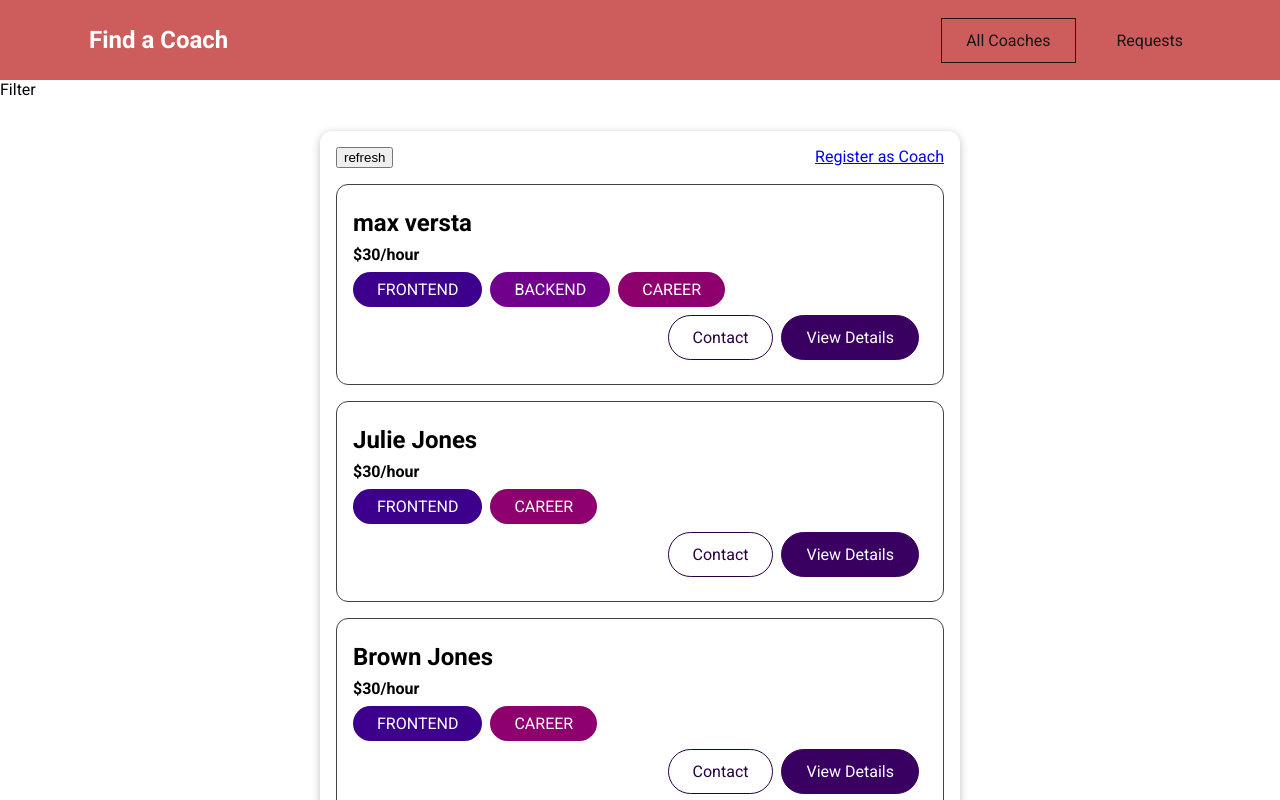
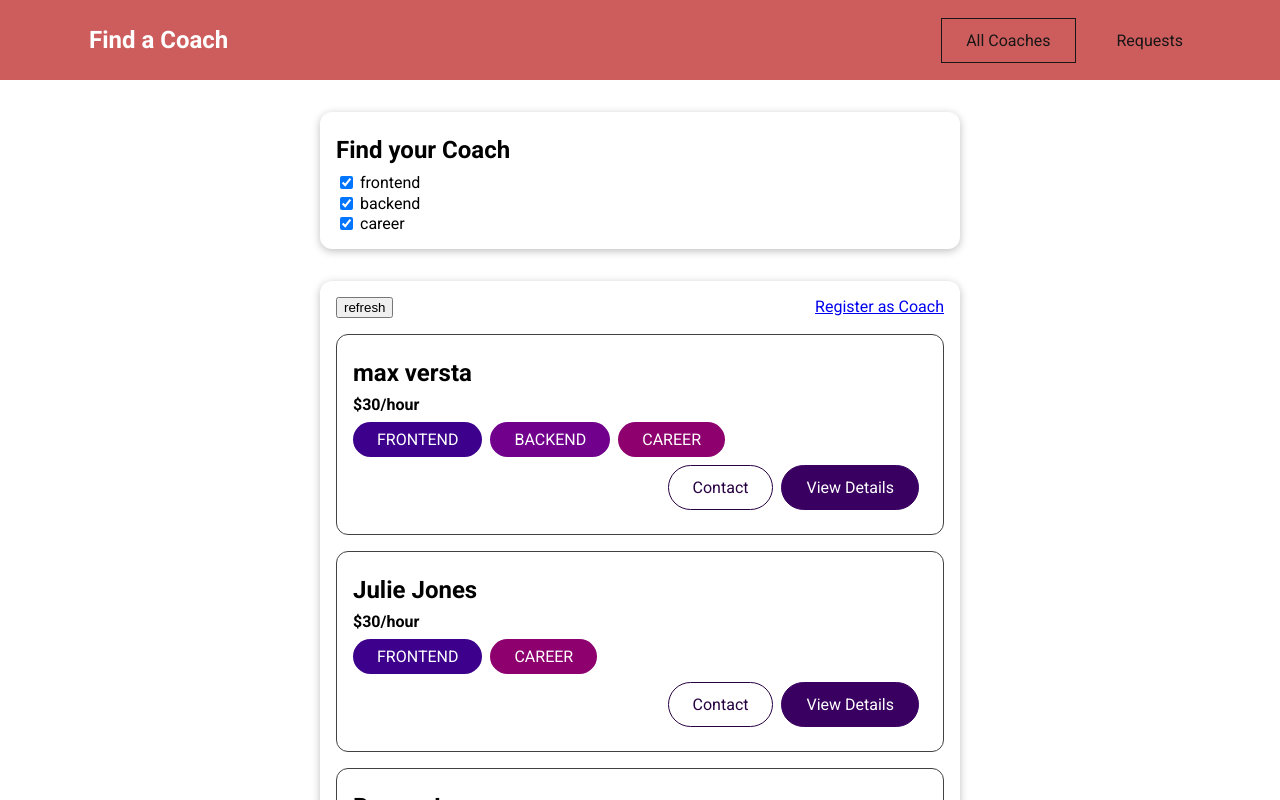
Before and after one commit to Nass2912/Coach-App, a Vue app: page /coaches in a window 1280 px wide. Shown: the top 800 px of the page. Built offline with nearby package versions, Linux system fonts and the light colour scheme.

Commit message:
Adding Filtering funtionality

```diff
--- a/src/App.vue
+++ b/src/App.vue
@@ -1,6 +1,8 @@
 <template>
-  <HeaderComponent />
-  <router-view></router-view>
+  <div>
+    <HeaderComponent />
+    <RouterView />
+  </div>
 </template>
 
 <script>
--- a/src/components/coaches/CoachItem.vue
+++ b/src/components/coaches/CoachItem.vue
@@ -33,7 +33,7 @@ export default {
       return this.firstName + " " + this.lastName;
     },
     coachContactLink() {
-      return "/coaches/" + this.id + "/contact";
+      return "/coaches/" + this.id;
     },
     viewDetails() {
       return this.$route.path + "/" + this.id;
--- /dev/null
+++ b/src/components/coaches/FilterCoaches.vue
@@ -0,0 +1,70 @@
+<template>
+  <base-card>
+    <h2>Find your Coach</h2>
+    <form>
+      <span class="filter-option">
+        <input checked @change="checkInput" type="checkbox" id="frontend" />
+        <label for="frontend">frontend</label><br />
+      </span>
+      <span class="filter-option">
+        <input checked @change="checkInput" type="checkbox" id="backend" />
+        <label for="backend">backend</label><br />
+      </span>
+      <span class="filter-option">
+        <input checked @change="checkInput" type="checkbox" id="career" />
+        <label for="career">career</label><br />
+      </span>
+    </form>
+  </base-card>
+</template>
+
+<script>
+export default {
+  emits: ["updated-filters"],
+  data() {
+    return {
+      filters: {
+        frontend: true,
+        backend: true,
+        career: true,
+      },
+    };
+  },
+
+  methods: {
+    checkInput(event) {
+      const inputId = event.target.id;
+      const isActive = event.target.checked;
+      const updatedFilters = {
+        ...this.filters,
+        [inputId]: isActive,
+      };
+      this.filters = updatedFilters;
+      this.$emit("updated-filters", updatedFilters);
+    },
+  },
+};
+</script>
+
+<style scoped>
+h2 {
+  margin: 0.5rem 0;
+}
+
+.filter-option {
+  margin-right: 1rem;
+}
+
+.filter-option label,
+.filter-option input {
+  vertical-align: middle;
+}
+
+.filter-option label {
+  margin-left: 0.25rem;
+}
+
+.filter-option.active label {
+  font-weight: bold;
+}
+</style>
--- a/src/pages/coaches/CoachDetail.vue
+++ b/src/pages/coaches/CoachDetail.vue
@@ -1,4 +1,5 @@
 <template>
+  <div>
     <section>
       <BaseCard>
         <h2>{{ fullName }}</h2>
@@ -21,6 +22,7 @@
         <p>{{ description }}</p>
       </BaseCard>
     </section>
+  </div>
 </template>
 
 <script>
@@ -36,7 +38,7 @@ export default {
       return this.selectedCoach.firstName + " " + this.selectedCoach.lastName;
     },
     contactLink() {
-      return this.$route.path + "/" + this.id + "/contact";
+      return this.$route.path + "/contact";
     },
     rate() {
       return this.selectedCoach.hourlyRate;
--- a/src/pages/coaches/CoachesList.vue
+++ b/src/pages/coaches/CoachesList.vue
@@ -1,5 +1,6 @@
 <template>
-  <section>Filter</section>
+  <div>
+    <FilterCoaches @updated-filters="setFilters" />
     <BaseCard>
       <section>
         <div class="controls">
@@ -20,19 +21,47 @@
       </ul>
       <h3 v-else>No Coaches Found</h3>
     </BaseCard>
+  </div>
 </template>
 
 <script>
 import CoachItem from "@/components/coaches/CoachItem.vue";
-import BaseCard from "@/components/UI/BaseCard.vue";
+import FilterCoaches from "@/components/coaches/FilterCoaches.vue";
+
 export default {
-  components: { CoachItem, BaseCard },
+  components: { CoachItem, FilterCoaches },
+  data() {
+    return {
+      activeFilters: {
+        frontend: true,
+        backend: true,
+        career: true,
+      },
+    };
+  },
   computed: {
     filteredCoaches() {
-      return this.$store.getters.coaches;
+      const coaches = this.$store.getters.coaches;
+      return coaches.filter((coach) => {
+        if (this.activeFilters.frontend && coach.areas.includes("frontend")) {
+          return true;
+        }
+        if (this.activeFilters.backend && coach.areas.includes("backend")) {
+          return true;
+        }
+        if (this.activeFilters.career && coach.areas.includes("career")) {
+          return true;
+        }
+        return false;
+      });
     },
     hasCoaches() {
       return this.$store.getters.hasCoaches;
+    },
+  },
+  methods: {
+    setFilters(updatedFilters) {
+      this.activeFilters = updatedFilters;
     },
   },
 };
--- a/src/store.js
+++ b/src/store.js
@@ -35,7 +35,7 @@ const store = createStore({
                     id: 'c4',
                     firstName: 'Brodie',
                     lastName: 'Gname',
-                    areas: ['frontend', 'backend'],
+                    areas: ['backend'],
                     description:
                         'I am Brodie and as a senior developer in a big tech company, I can help you get your first job or progress in your current role.',
                     hourlyRate: 30
```
Lines whose indentation alone changed are shown as unchanged.
